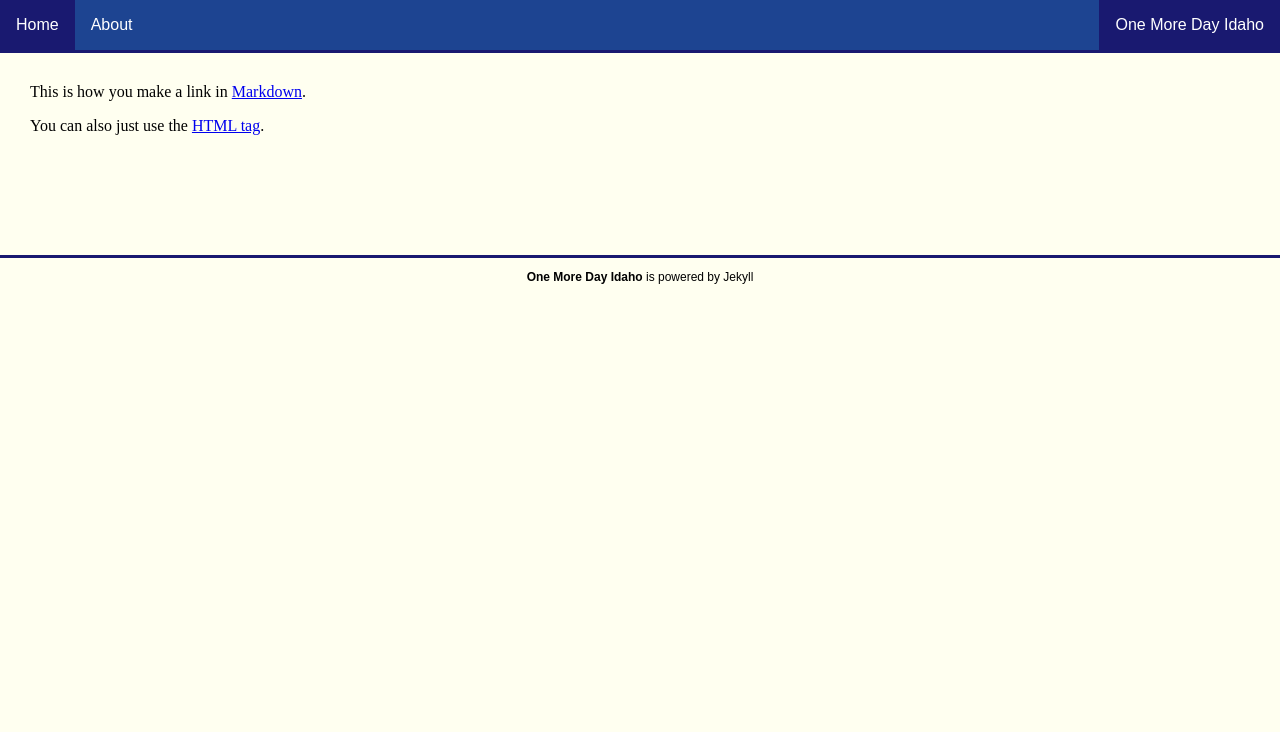
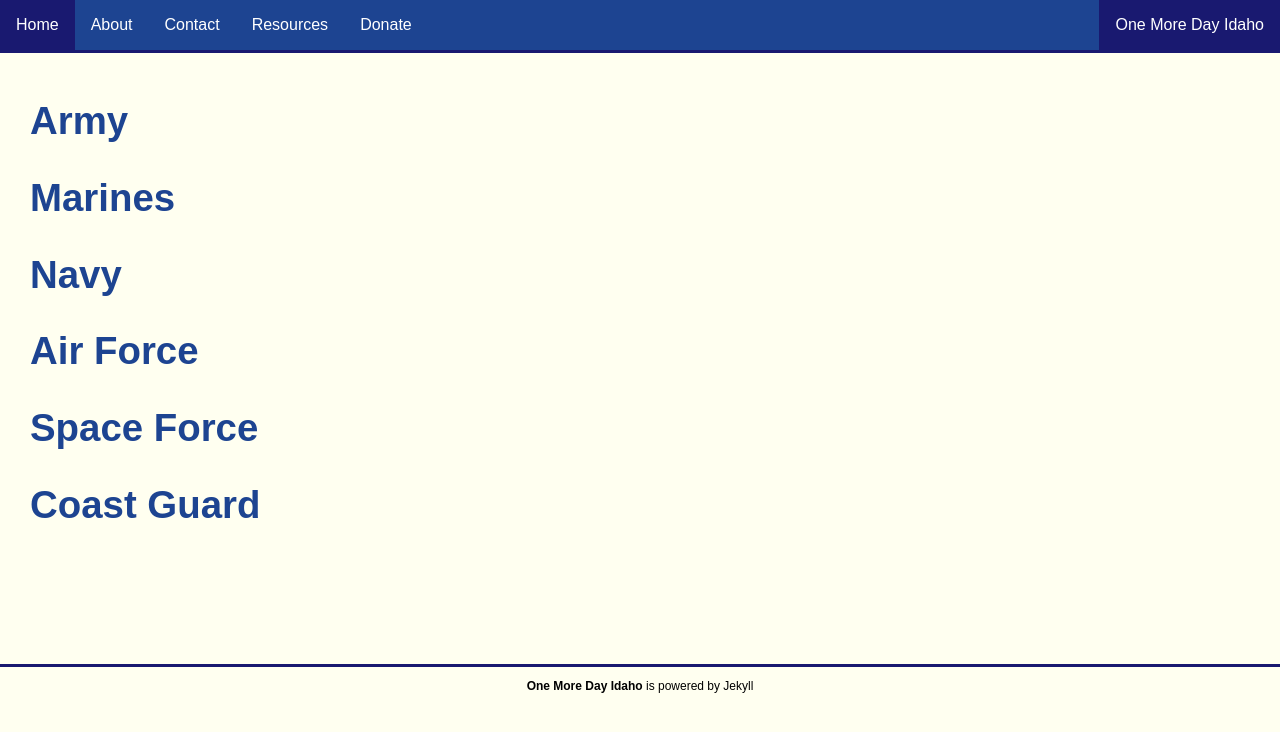
Before and after one commit to nlee1639/onemoredayidaho.github.io, a Jekyll site: the page built from resources.md, in a window 1280 px wide. Shown: the top 732 px of the page. Built offline with Jekyll 4.4.1, drawn with Linux system fonts in a browser that asks for light colours.

Commit message:
Updated resources page

```diff
--- a/_layouts/default.html
+++ b/_layouts/default.html
@@ -10,6 +10,9 @@
 		<nav>
 			<a href="/">Home</a>
 			<a href="/about.html">About</a>
+			<a href="/contact.html">Contact</a>
+			<a href="/resources.html">Resources</a>
+			<a href="/donate.html">Donate</a>
 			<span id="title">{{ site.title }}</span>
 		</nav>
 		<article>
--- a/css/main.css
+++ b/css/main.css
@@ -45,3 +45,21 @@ footer {
   text-align: center;
   font-size: 12px;
 }
+
+#resources a {
+  transition: 0.5s,border 0.5s,width;
+  line-height: 2;
+  text-decoration: none;
+  font-weight: bold;
+  font-family: sans-serif;
+  font-size: 3vw;
+  color: #1d4491;
+}
+
+#resources a:hover {
+  transition: 0.5s,border 0.5s,width;
+  border-bottom-color: #1d4491;
+  border-bottom-style: solid;
+  border-bottom-width: 0.25em;
+  letter-spacing: 0.05em;
+}
--- a/resources.md
+++ b/resources.md
@@ -3,6 +3,11 @@ layout: default
 title: Resources
 ---
 
-This is how you make a link in [Markdown](https://daringfireball.net/projects/markdown/).
-
-You can also just use the <a href="https://www.w3schools.com/html/html_links.asp">HTML tag</a>.
+<div id="resources">
+  <a href="">Army</a><br>
+  <a href="">Marines</a><br>
+  <a href="">Navy</a><br>
+  <a href="">Air Force</a><br>
+  <a href="">Space Force</a><br>
+  <a href="">Coast Guard</a>
+</div>
```
